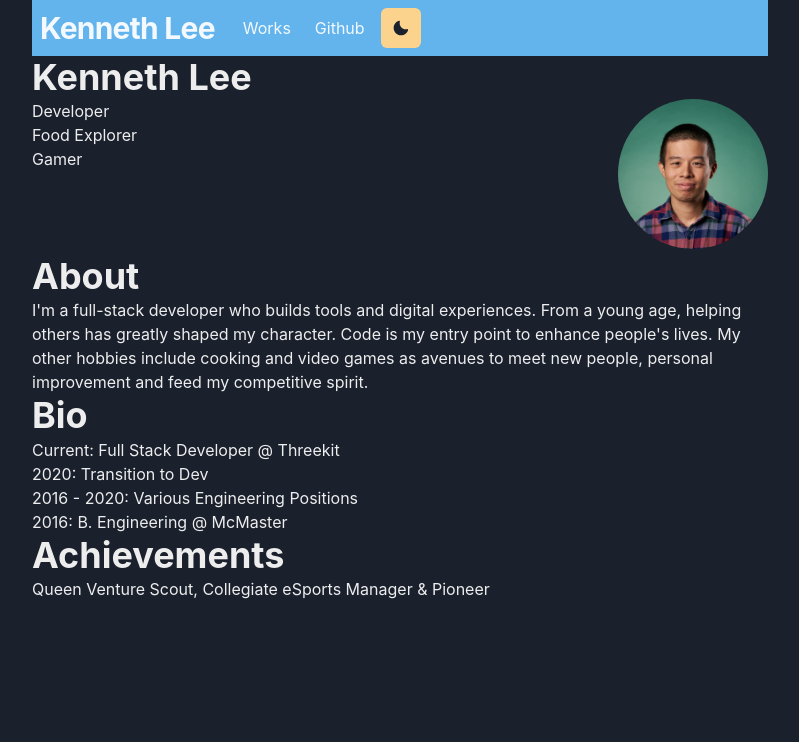
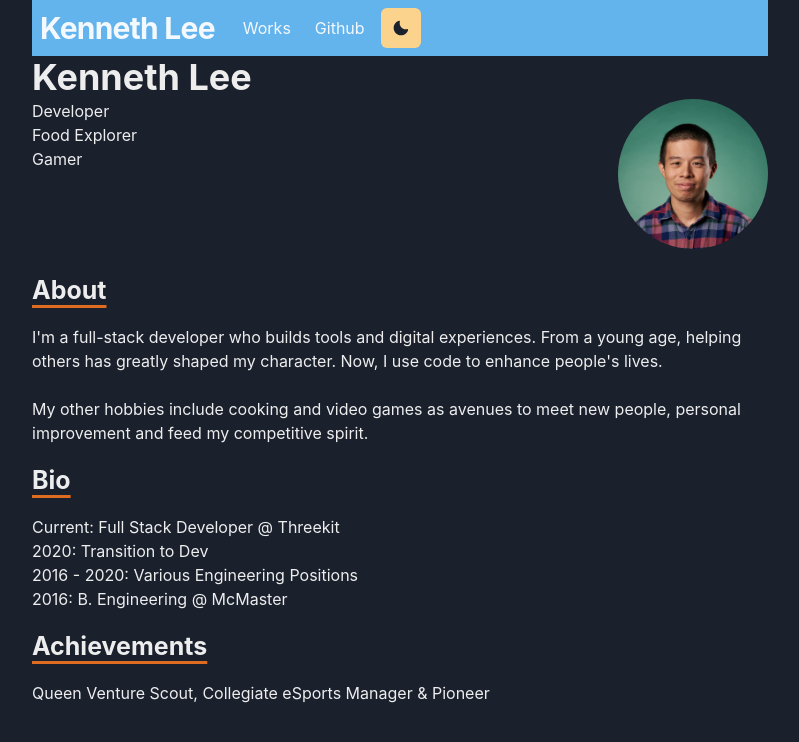
Before and after one commit to Leeoku/nextfolio, a Next.js app: page / in a window 1280 px wide. Shown: the top 742 px of the page, without its empty margins (240-1039 px from the left). Built offline with nearby package versions, Linux system fonts and the light colour scheme.

Commit message:
chore: theme the heading, update "About"

```diff
--- a/pages/index.tsx
+++ b/pages/index.tsx
@@ -38,22 +38,22 @@ const Home: NextPage = () => {
         </Box>
       </Box>
 
-      <Heading>About</Heading>
+      <Heading variant="section-title">About</Heading>
       <Box>
-        <Text textStyle="h1">
+        <Text textStyle="h1" word-wrap="break-word">
           I&apos;m a full-stack developer who builds tools and digital
           experiences. From a young age, helping others has greatly shaped my
-          character. Code is my entry point to enhance people&apos;s lives. My
+          character. Now, I use code to enhance people&apos;s lives. <br/> <br/>My
           other hobbies include cooking and video games as avenues to meet new
           people, personal improvement and feed my competitive spirit.
         </Text>
       </Box>
-      <Heading>Bio</Heading>
+      <Heading variant="section-title">Bio</Heading>
       <Text>Current: Full Stack Developer @ Threekit</Text>
       <p>2020: Transition to Dev</p>
       <p>2016 - 2020: Various Engineering Positions</p>
       <p>2016: B. Engineering @ McMaster</p>
-      <Heading>Achievements</Heading>
+      <Heading variant="section-title">Achievements</Heading>
       <p>Queen Venture Scout, Collegiate eSports Manager &amp; Pioneer</p>
     </Container>
   );
--- a/themes/Theme.tsx
+++ b/themes/Theme.tsx
@@ -1,14 +1,31 @@
 import { extendTheme, theme as base, type ThemeConfig } from "@chakra-ui/react";
+
+const components = {
+  Heading: {
+    variants: {
+      'section-title': {
+        textDecoration: 'underline',
+        fontSize: 25,
+        textUnderlineOffset: 6,
+        textDecorationColor: 'orange.500',
+        textDecorationThickness: 3,
+        marginTop: 5,
+        marginBottom: 5
+      }
+    }
+  }
+}
 
 const config:ThemeConfig = {
   initialColorMode: 'dark',
   useSystemColorMode: true
 }
 
+
 const fonts = {
   heading: `'Montserrat', ${base.fonts?.heading}`,
   body: `'Montserrat', ${base.fonts?.heading}`,
 }
-const Theme = extendTheme({config, fonts});
+const Theme = extendTheme({components, config, fonts});
 
 export default Theme;
```
